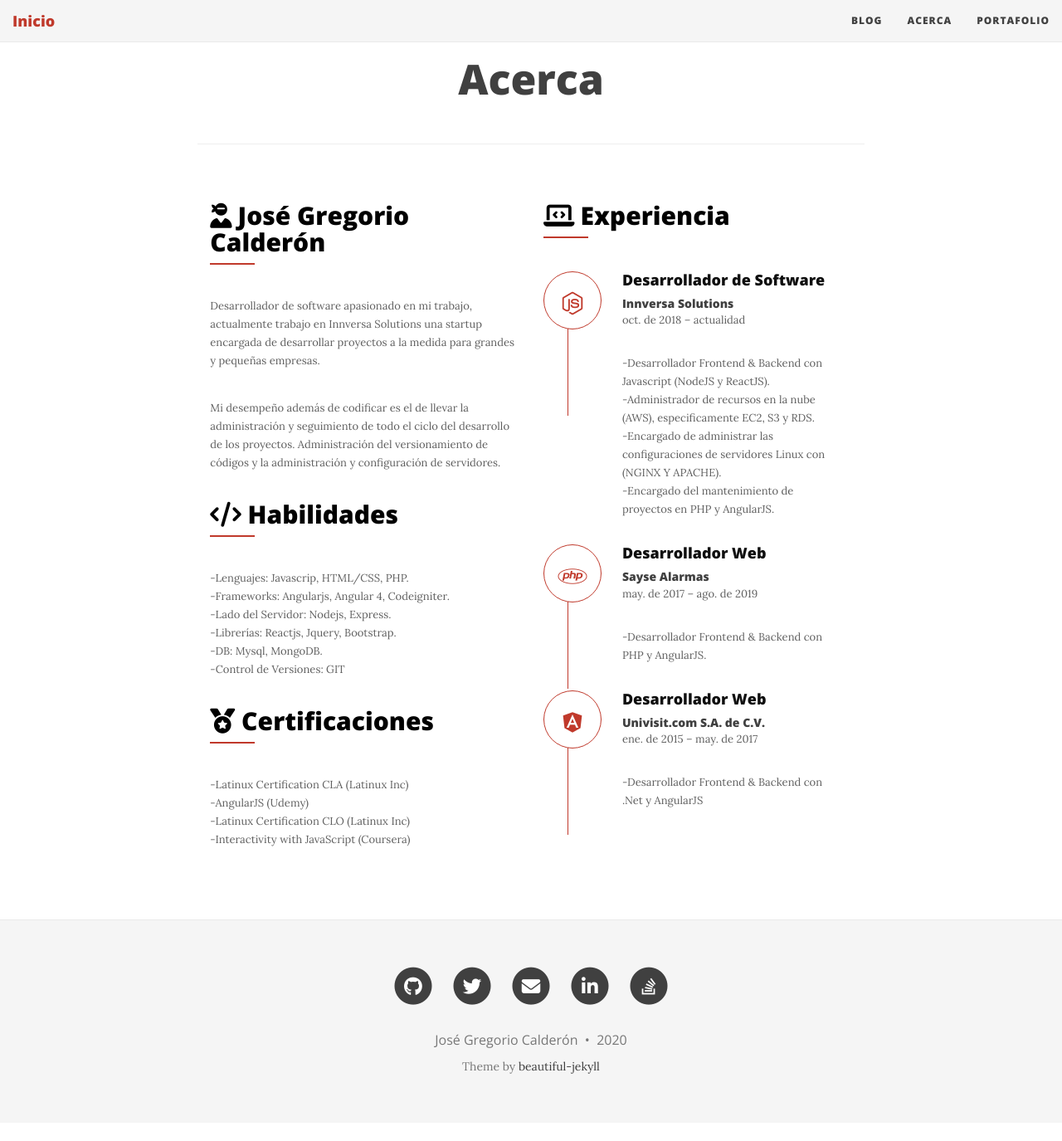
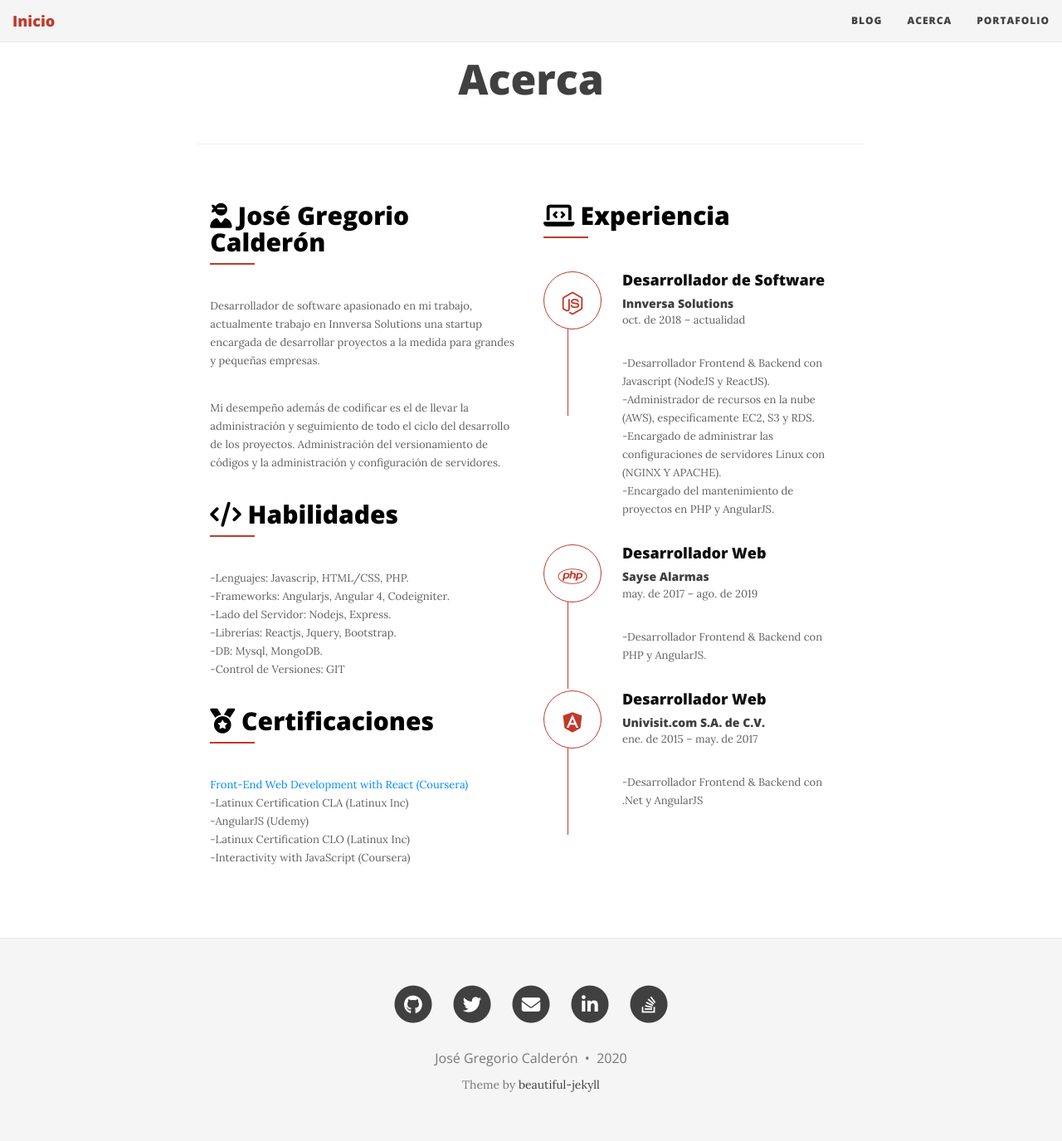
Before and after one commit to josegoyo/josegoyo.github.io, a Jekyll site: the page built from templates/aboutme.md, in a window 1280 px wide. Shown: the whole page at 83% size. Built offline with Jekyll 4.4.1, drawn with Linux system fonts in a browser that asks for light colours; nearby versions of some CDN libraries; library files that are not in the unit come from our copies; comment, search, counter and statistics services are not loaded; before the commit the page ends 1353 px from its top, so only the background shows below that.

Commit message:
link test

```diff
--- a/templates/aboutme.md
+++ b/templates/aboutme.md
@@ -26,6 +26,7 @@ css: "../css/about.css"
                     <div class="aboutus">
                         <h3 class="aboutus-title"><i class="fas fa-medal"></i> Certificaciones</h3>
                         <p class="aboutus-text">
+                            <a href="https://www.coursera.org/account/accomplishments/certificate/2K8AUJNALTTG"  target="_blank">Front-End Web Development with React (Coursera)</a><br/>
                             -Latinux Certification CLA (Latinux Inc)<br/>
                             -AngularJS (Udemy)<br/>
                             -Latinux Certification CLO (Latinux Inc)<br/>
```
